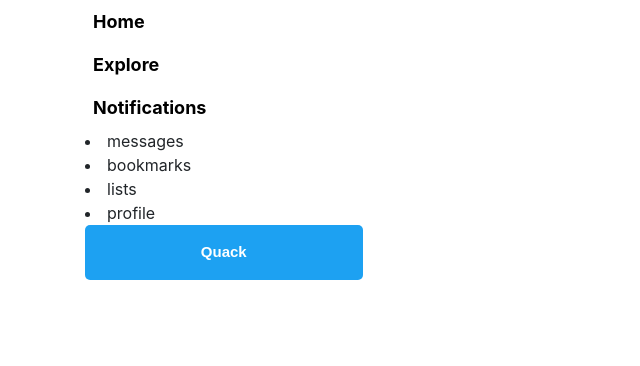
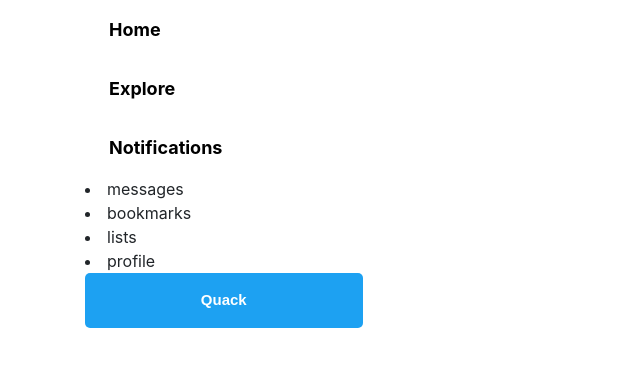
Before and after one commit to genxhero/quacker, a React (Create React App) app in the folder client/: page / in a window 1280 px wide. Shown: the top 366 px of the page, without its empty margins (0-640 px from the left). Built offline with nearby package versions, Linux system fonts and the light colour scheme.

Commit message:
remove text dec from lousy nav links

```diff
--- a/client/src/App.scss
+++ b/client/src/App.scss
@@ -70,6 +70,13 @@
     border-radius: 5px;
     font-weight: 800;
     font-size: 15px;
+}
+
+.nav-link {
+    text-decoration: none;
+    &:hover {
+        text-decoration: none;
+    }
 }
 
 .nav-link-content {
--- a/client/src/components/QuackerNav.jsx
+++ b/client/src/components/QuackerNav.jsx
@@ -9,17 +9,17 @@
     console.log(quacking)
     return (
     <div style={{"display":"flex", "flexDirection":"column"}}>
-          <Link to="/home">
+          <Link className="nav-link" to="/home">
              <div className="nav-link-content">
                  <span>Home</span>
              </div>
           </Link>
-          <Link to="/explore">
+          <Link className="nav-link" to="/explore">
              <div className="nav-link-content">
                  <span>Explore</span>
              </div>
           </Link>
-          <Link to="/">
+          <Link className="nav-link" to="/">
               <div className="nav-link-content">
                   <span>Notifications</span>
               </div>
```
